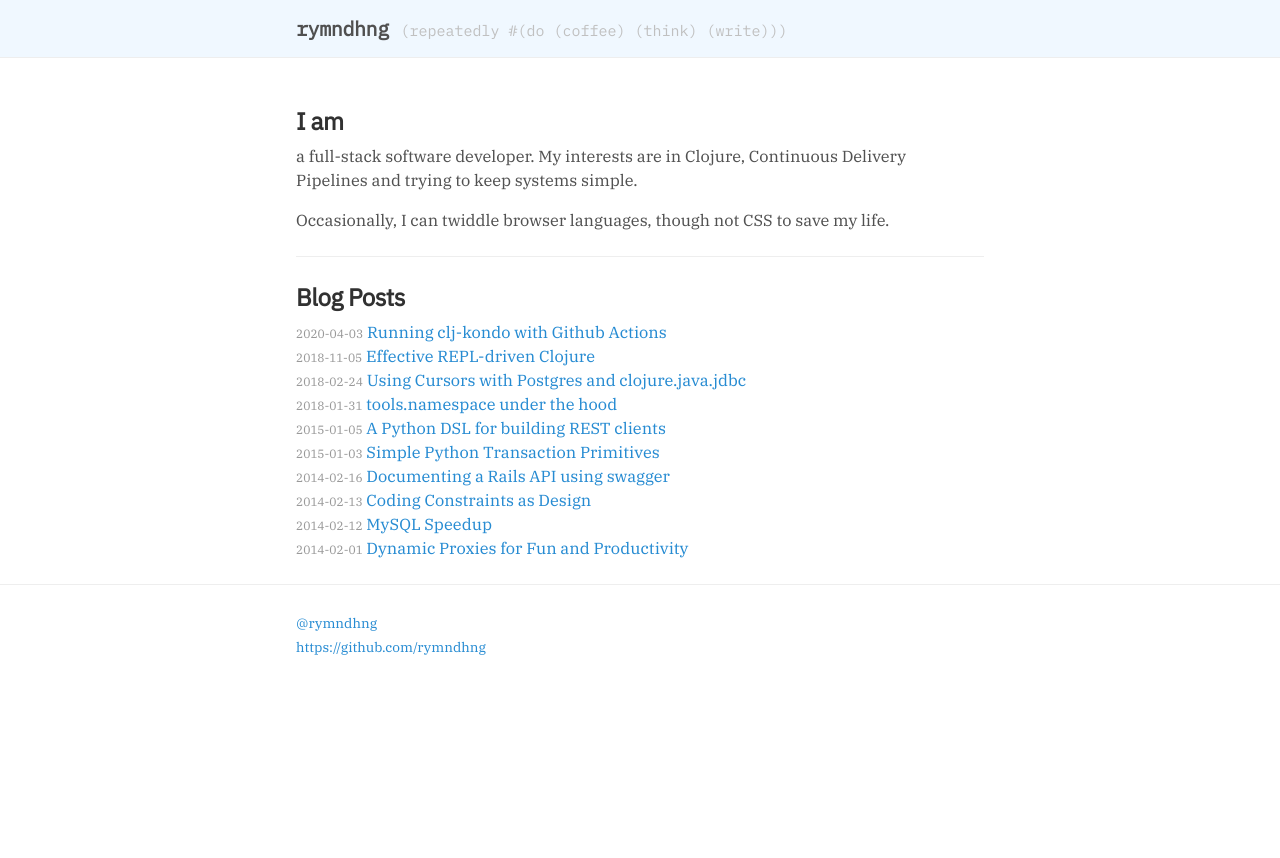
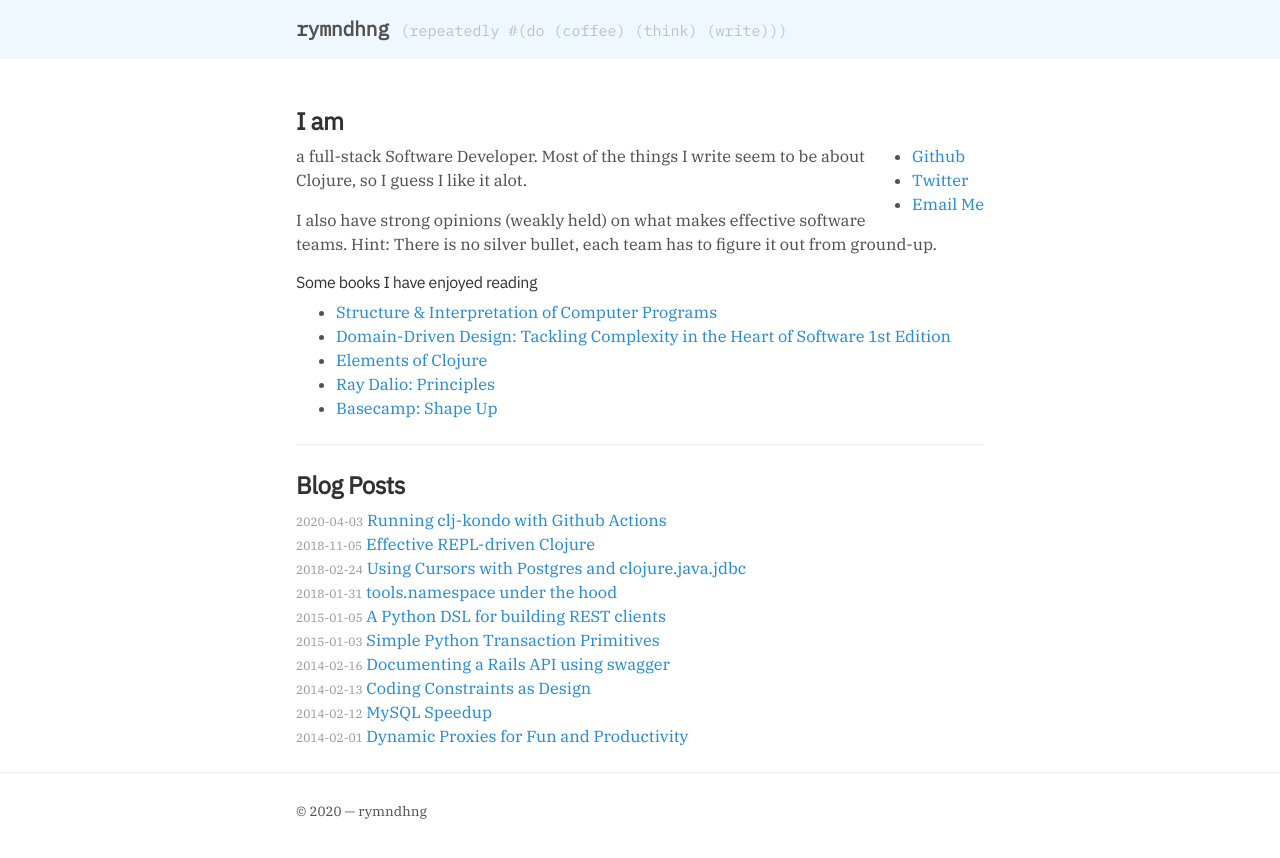
Before and after one commit to rymndhng/rymndhng.github.io, a Jekyll site: the page built from index.html, in a window 1280 px wide. Shown: the top 858 px of the page. Built offline with Jekyll 4.4.1, drawn with Linux system fonts in a browser that asks for light colours; some web fonts are replaced; the list of posts is cut into pages by our own code.

Commit message:
Update layout for 2020

```diff
--- a/_config.yml
+++ b/_config.yml
@@ -13,7 +13,7 @@ url:              https://rymndhng.github.io
 author:
   name:           'Raymond Huang'
   url:            https://twitter.com/rymndhng
-  email:          rymndhng@gmail.com
+  email:          rymndhng+iterate@gmail.com
 
 paginate:         5
 
--- a/_layouts/default.html
+++ b/_layouts/default.html
@@ -25,13 +25,10 @@
       </div>
       <hr/>
       <div class="container">
-          <small>
-              <a href="{{site.twitter.url}}">@rymndhng</a>
-              <br>
-              <a href="{{site.github.url}}">{{site.github.url}}</a>
-              <br>
-              <br>
-          </small>
+        <small>
+          © 2020 — rymndhng
+        </small>
+        <br>
       </div>
     </div>
 
--- a/index.html
+++ b/index.html
@@ -7,23 +7,34 @@ title: rymndhng - home
   <h2> I am </h2>
   <div style="float: right">
     <ul class="connectors">
-
+      <li><a href="{{site.github.url}}">Github</a></li>
+      <li><a href="{{site.twitter.url}}">Twitter</></li>
+      <li><a href="mailto:{{site.author.email}}?Subject=RE: Your Blog">Email Me</a></li>
     </ul>
   </div>
-  <p>a full-stack software developer. My interests are in Clojure, Continuous Delivery Pipelines and trying to keep systems simple.
+  <p>a full-stack Software Developer. Most of the things I write seem to be about Clojure, so I guess I like it alot.</p>
+  <p>
+    I also have strong opinions (weakly held) on what makes effective software teams. Hint: There is no silver bullet, each team has to figure it out from ground-up.
   </p>
-  <p>Occasionally, I can twiddle browser languages, though not CSS to save my life.</p>
+  <h4>Some books I have enjoyed reading</h4>
+  <ul>
+    <li><a href="https://mitpress.mit.edu/sites/default/files/sicp/index.html">Structure & Interpretation of Computer Programs</a></li>
+    <li><a href="http://www.amazon.com/exec/obidos/ASIN/0321125215/domainlanguag-20">Domain-Driven Design: Tackling Complexity in the Heart of Software 1st Edition</a></li>
+    <li><a href="https://elementsofclojure.com"> Elements of Clojure</a></li>
+    <li><a href="https://www.principles.com">Ray Dalio: Principles</a></li>
+    <li><a href="https://basecamp.com/shapeup">Basecamp: Shape Up</a></li>
+  </ul>
 </div>
 <hr/>
 <div id="home">
   <h2>Blog Posts</h2>
   <ul class="related-posts">
     {% for post in site.posts %}
-      <li>
-          <a href="{{ post.url }}">
-              <small>{{ post.date | date: "%Y-%m-%d" }}</small> {{ post.title }}
-          </a>
-      </li>
+    <li>
+      <a href="{{ post.url }}">
+        <small>{{ post.date | date: "%Y-%m-%d" }}</small> {{ post.title }}
+      </a>
+    </li>
     {% endfor %}
   </ul>
 </div>
--- a/public/css/lanyon.css
+++ b/public/css/lanyon.css
@@ -81,7 +81,6 @@ h1, h2, h3, h4, h5, h6 {
 
 h3 {
     font-weight: 400;
-    text-decoration: underline;
 }
 
 h4, h5, h6 {
--- a/public/css/poole.css
+++ b/public/css/poole.css
@@ -334,6 +334,11 @@ tbody tr:nth-child(odd) th {
   color: #9a9a9a;
 }
 
+/* Footer */
+.feedback {
+  text-align: center;
+}
+
 /* Related posts */
 .related {
   padding-top: 2rem;
```
Also changed, not shown: _layouts/post.html (+13 -7 lines).
